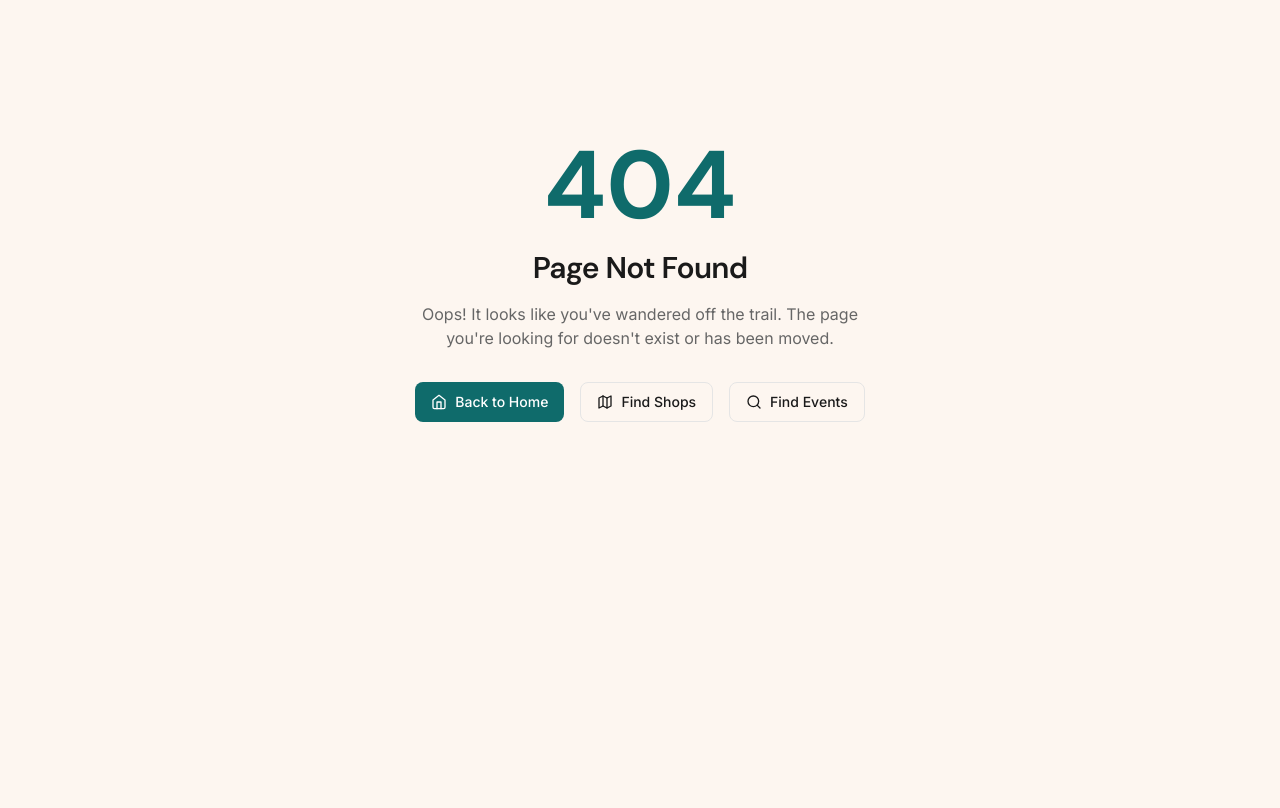
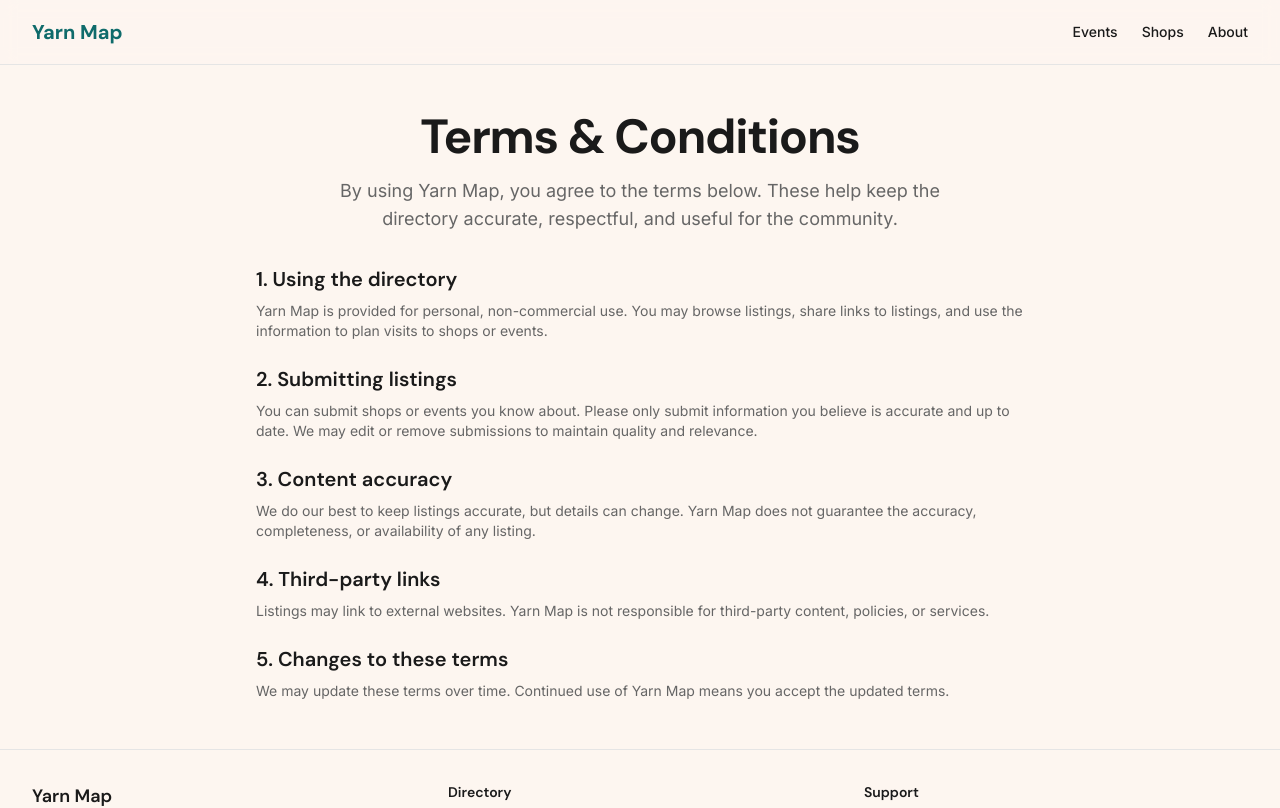
Before and after one commit to livkndt/yarn-map, a Next.js app: page /terms in a window 1280 px wide. Before the commit this address had no page. Shown: the top 808 px of the page. Built offline with nearby package versions, Linux system fonts and the light colour scheme.

Commit message:
feat: add init t&cs

```diff
--- /dev/null
+++ b/src/app/(public)/terms/page.tsx
@@ -0,0 +1,80 @@
+import { Metadata } from 'next';
+
+export const metadata: Metadata = {
+  title: 'Terms & Conditions | Yarn Map',
+  description:
+    'Read the terms and conditions for using Yarn Map and contributing listings.',
+};
+
+export default function TermsPage() {
+  return (
+    <div className="container mx-auto px-4 py-12 sm:px-6 lg:px-8">
+      <div className="mx-auto flex max-w-3xl flex-col gap-8">
+        <section className="text-center">
+          <h1 className="font-heading text-4xl font-bold tracking-tight text-foreground sm:text-5xl">
+            Terms &amp; Conditions
+          </h1>
+          <p className="mx-auto mt-4 max-w-2xl text-lg text-muted-foreground">
+            By using Yarn Map, you agree to the terms below. These help keep the
+            directory accurate, respectful, and useful for the community.
+          </p>
+        </section>
+
+        <section className="space-y-6 text-sm text-muted-foreground">
+          <div className="space-y-2">
+            <h2 className="font-heading text-xl font-semibold text-foreground">
+              1. Using the directory
+            </h2>
+            <p>
+              Yarn Map is provided for personal, non-commercial use. You may
+              browse listings, share links to listings, and use the information
+              to plan visits to shops or events.
+            </p>
+          </div>
+
+          <div className="space-y-2">
+            <h2 className="font-heading text-xl font-semibold text-foreground">
+              2. Submitting listings
+            </h2>
+            <p>
+              You can submit shops or events you know about. Please only submit
+              information you believe is accurate and up to date. We may edit or
+              remove submissions to maintain quality and relevance.
+            </p>
+          </div>
+
+          <div className="space-y-2">
+            <h2 className="font-heading text-xl font-semibold text-foreground">
+              3. Content accuracy
+            </h2>
+            <p>
+              We do our best to keep listings accurate, but details can change.
+              Yarn Map does not guarantee the accuracy, completeness, or
+              availability of any listing.
+            </p>
+          </div>
+
+          <div className="space-y-2">
+            <h2 className="font-heading text-xl font-semibold text-foreground">
+              4. Third-party links
+            </h2>
+            <p>
+              Listings may link to external websites. Yarn Map is not
+              responsible for third-party content, policies, or services.
+            </p>
+          </div>
+
+          <div className="space-y-2">
+            <h2 className="font-heading text-xl font-semibold text-foreground">
+              5. Changes to these terms
+            </h2>
+            <p>
+              We may update these terms over time. Continued use of Yarn Map
+              means you accept the updated terms.
+            </p>
+          </div>
+        </section>
+      </div>
+    </div>
+  );
+}
--- a/src/app/sitemap.ts
+++ b/src/app/sitemap.ts
@@ -3,14 +3,19 @@ import { MetadataRoute } from 'next';
 export default function sitemap(): MetadataRoute.Sitemap {
   const baseUrl = process.env.NEXTAUTH_URL || 'https://yarn-map.netlify.app';
 
-  const routes = ['', '/shops', '/events', '/events/calendar', '/about'].map(
-    (route) => ({
-      url: `${baseUrl}${route}`,
-      lastModified: new Date(),
-      changeFrequency: 'daily' as const,
-      priority: route === '' ? 1 : 0.8,
-    }),
-  );
+  const routes = [
+    '',
+    '/shops',
+    '/events',
+    '/events/calendar',
+    '/about',
+    '/terms',
+  ].map((route) => ({
+    url: `${baseUrl}${route}`,
+    lastModified: new Date(),
+    changeFrequency: 'daily' as const,
+    priority: route === '' ? 1 : 0.8,
+  }));
 
   return routes;
 }
--- a/src/components/footer.tsx
+++ b/src/components/footer.tsx
@@ -53,6 +53,14 @@ export function Footer() {
               </li>
               <li>
                 <Link
+                  href="/terms"
+                  className="text-sm text-muted-foreground hover:text-foreground"
+                >
+                  Terms &amp; Conditions
+                </Link>
+              </li>
+              <li>
+                <Link
                   href="/report"
                   className="text-sm text-muted-foreground hover:text-foreground"
                 >
```
Also changed, not shown: 1 other file (tests, documents, lock files or other folders).
